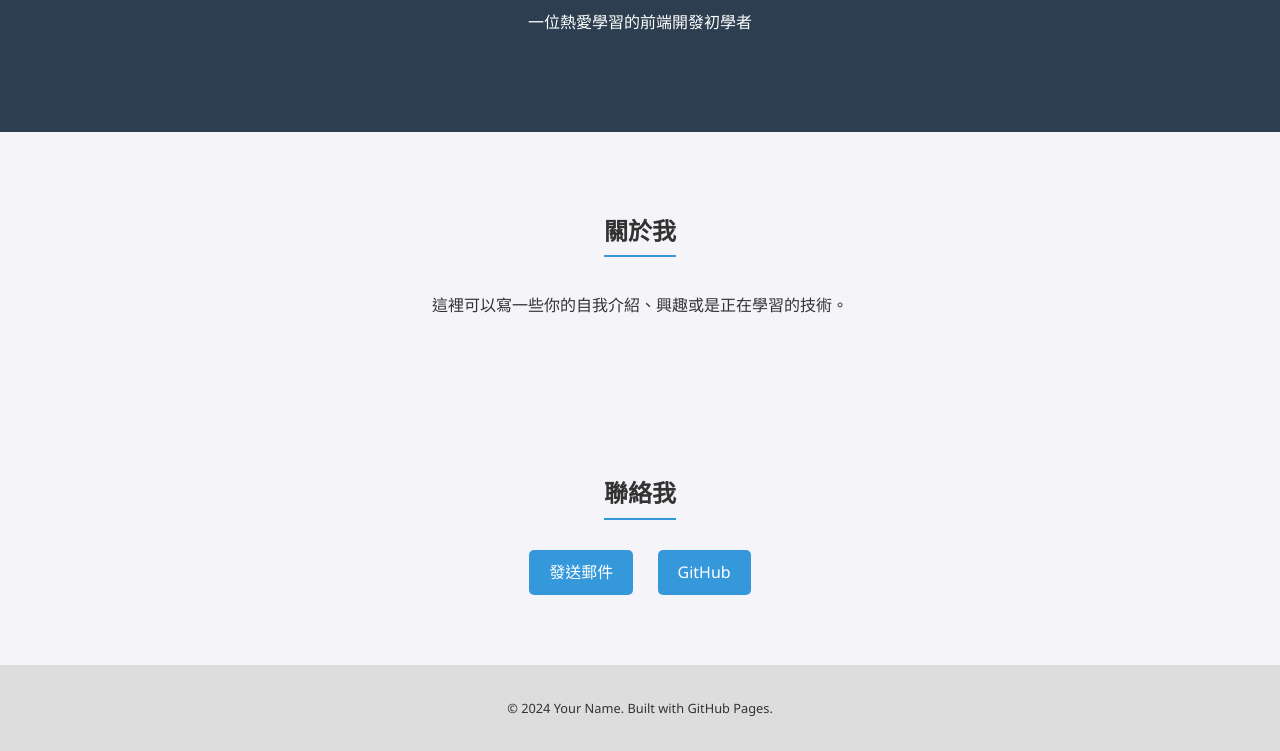
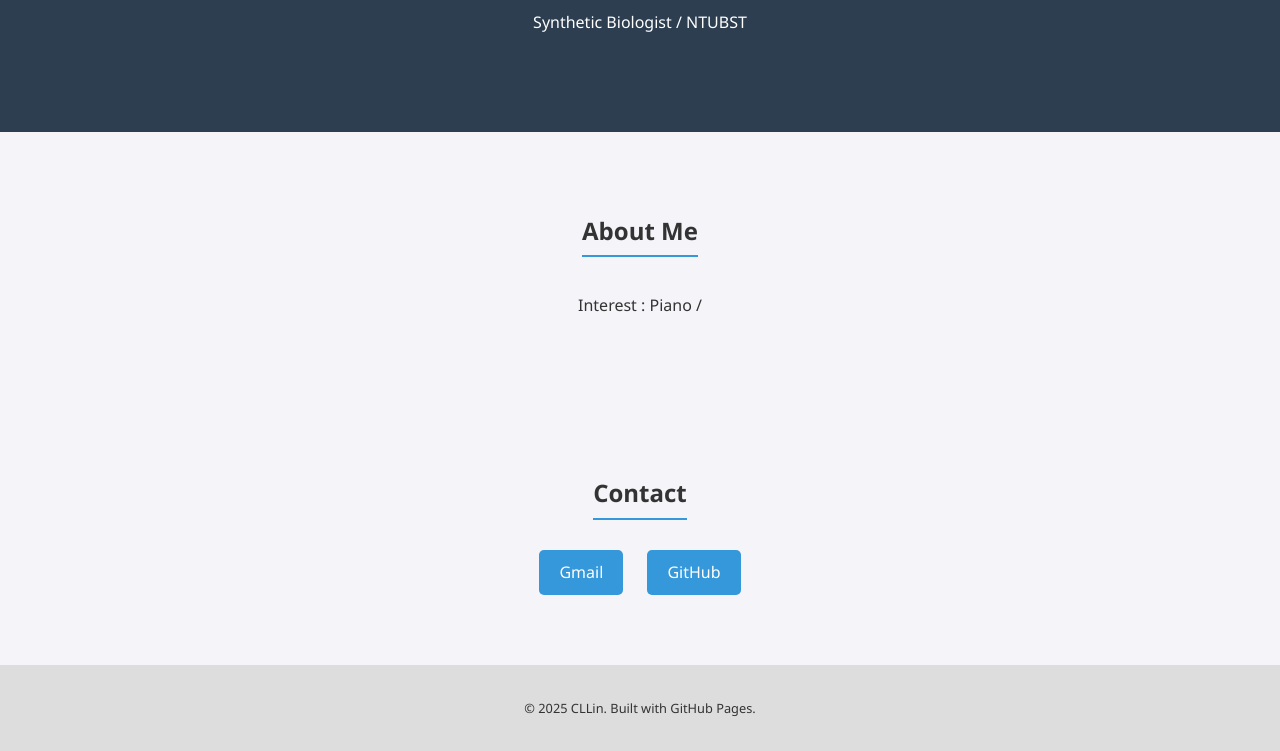
Before and after one commit to peterlin970321-oss/My-Personal-Website, a plain HTML site: page index.html in a window 1280 px wide. Shown: the part 164-915 px from the top of the page. Drawn offline with Linux system fonts and the light colour scheme.

Commit message:
Update index.html

```diff
--- a/index.html
+++ b/index.html
@@ -3,36 +3,36 @@
 <head>
     <meta charset="UTF-8">
     <meta name="viewport" content="width=device-width, initial-scale=1.0">
-    <title>我的個人網站</title>
+    <title>Get To Know Me</title>
     <link rel="stylesheet" href="style.css">
 </head>
 <body>
     <header>
         <div class="container">
-            <h1>你好，我是 <span class="highlight">林佳諒</span></h1>
-            <p>一位熱愛學習的前端開發初學者</p>
+            <h1>Hi, I'm <span class="highlight">CHIALIANG LIN 林佳諒</span></h1>
+            <p>Synthetic Biologist / NTUBST</p>
         </div>
     </header>
 
     <section class="about">
         <div class="container">
-            <h2>關於我</h2>
-            <p>這裡可以寫一些你的自我介紹、興趣或是正在學習的技術。</p>
+            <h2>About Me</h2>
+            <p>Interest : Piano / </p>
         </div>
     </section>
 
     <section class="links">
         <div class="container">
-            <h2>聯絡我</h2>
+            <h2>Contact</h2>
             <div class="button-group">
-                <a href="mailto:your-email@example.com" class="btn">發送郵件</a>
+                <a href="mailto:peterlin970321@gamil.com" class="btn">Gmail</a>
                 <a href="https://github.com/你的帳號" class="btn">GitHub</a>
             </div>
         </div>
     </section>
 
     <footer>
-        <p>© 2024 Your Name. Built with GitHub Pages.</p>
+        <p>© 2025 CLLin. Built with GitHub Pages.</p>
     </footer>
 </body>
 </html>
```
